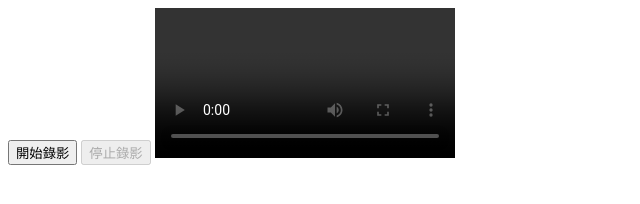
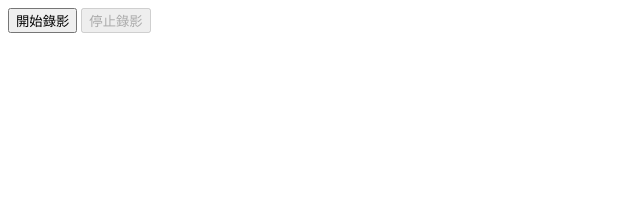
Before and after one commit to EternityJH/MeetRecAI, a plain HTML site: page index.html in a window 1280 px wide. Shown: the whole page, without its empty margins (0-640 px from the left). Drawn offline with Linux system fonts and the light colour scheme.

Commit message:
Update index.html

```diff
--- a/index.html
+++ b/index.html
@@ -6,7 +6,6 @@
 <body>
     <button id="startRecording">開始錄影</button>
     <button id="stopRecording" disabled>停止錄影</button>
-    <video controls></video>
     <script src="script.js"></script>
 </body>
 </html>
```
